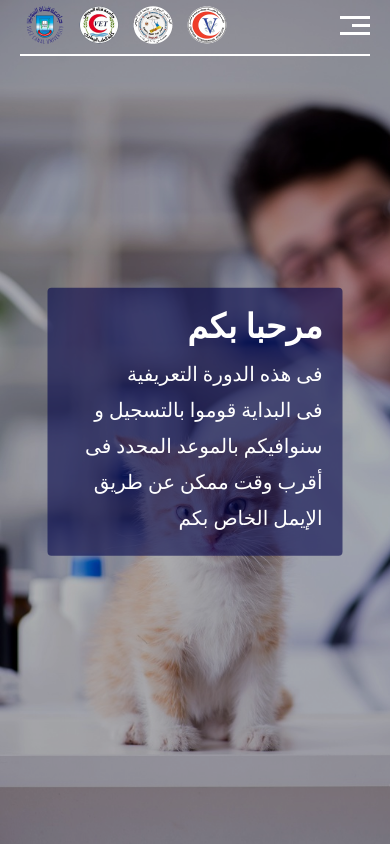
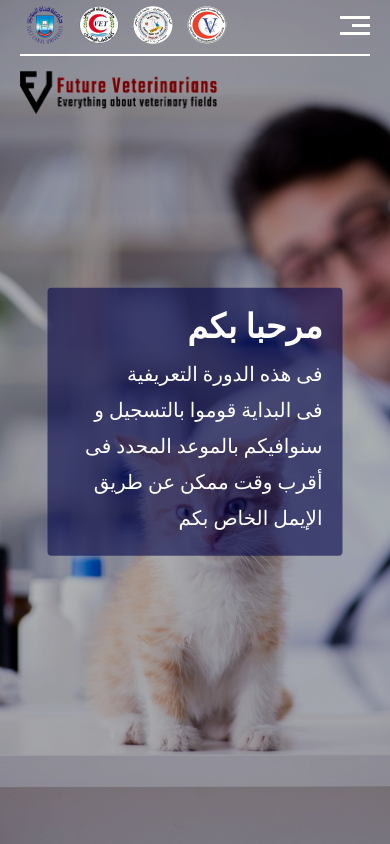
Before and after one commit to Mohamed-Morshed/Future-Veterinarians, a plain HTML site: page index.html in a window 390 px wide. Shown: the top 844 px of the page. Drawn offline with Linux system fonts and the light colour scheme; a web font is replaced by a local one.

Commit message:
modified

```diff
--- a/css/veterinarians furture.css
+++ b/css/veterinarians furture.css
@@ -412,3 +412,15 @@ footer p{
     margin-bottom: 0px;
 }
 /* end-footer */
+section .background .container .logo-belal{
+    width: 205px;
+    margin-top: 10px;
+    margin-left: -4px;
+}
+@media(max-width:767px){
+    section .background .container .logo-belal{
+    width: 205px;
+    margin-top: -10px;
+    margin-left: -4px;
+    }
+}
--- a/index.html
+++ b/index.html
@@ -52,6 +52,9 @@
     <!-- start-section -->
     <section>
         <div class="background">
+            <div class="container">
+                <img class="logo-belal" src="../Future-Veterinarians/images/1630259594832.png" alt="">
+            </div>
             <div class="overlay"></div>
             <div class="container">
                 <div class="welcome">
```
Also changed, not shown: images/1630259594832.png (added).
